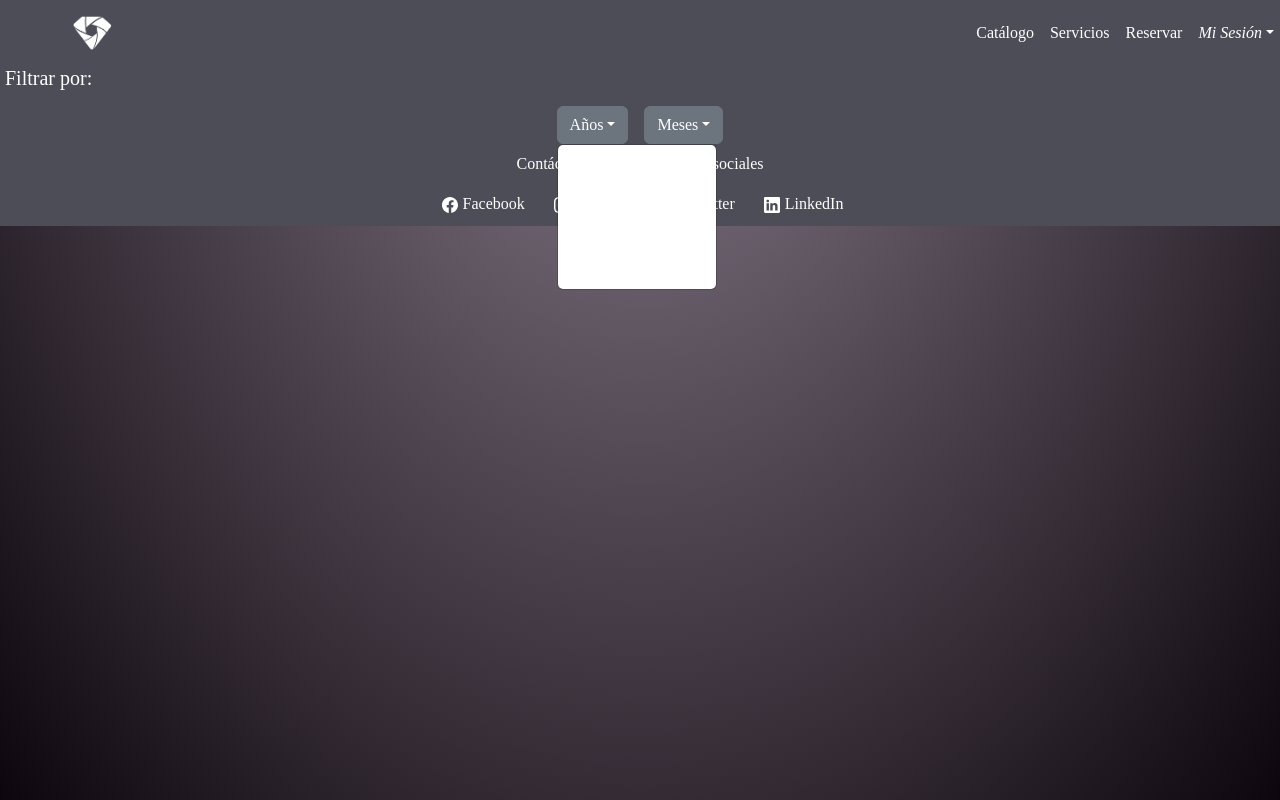
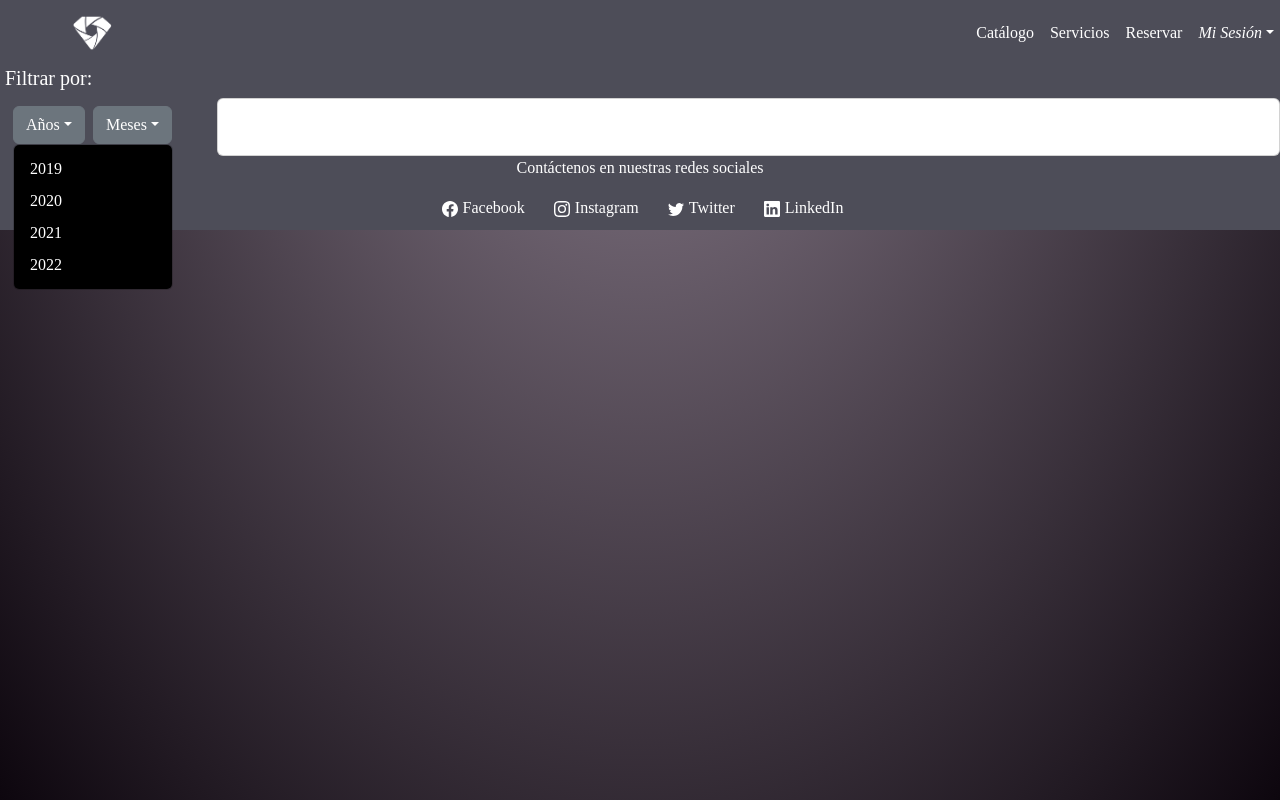
Before and after one commit to LuismadelValle/EstudioCasaLily, a Vue app in the folder plusstudio/plusstudio/: page /catalog in a window 1280 px wide. Both pictures are taken after a click on the button "Años". Built offline with nearby package versions, Linux system fonts and the light colour scheme.

Commit message:
bringing data to dropdowns

```diff
--- a/plusstudio/plusstudio/src/App.vue
+++ b/plusstudio/plusstudio/src/App.vue
@@ -1,5 +1,5 @@
 <template>
-  <div id="app" class="flex w-100">
+  <div id="app" class="flex">
     <router-view />
   </div>
 </template>
@@ -13,9 +13,15 @@
   text-align: center;
   background-color: #4D4D58;
   width: 100%;
+  height: 100%;
   display: flex;
   flex-direction: column;
   min-height: 100%;
   overflow-x: none;
 }
+*,*::before,*::after{
+  margin: 0;
+  padding:0;
+}
+
 </style>
--- a/plusstudio/plusstudio/src/assets/monthsData.json
+++ /dev/null
@@ -1,50 +0,0 @@
-[
-  {
-    "key": 1,
-    "month": "Ene"
-  },
-  {
-    "key": 2,
-    "month": "Feb"
-  },
-  {
-    "key": 3,
-    "month": "Mar"
-  },
-  {
-    "key": 4,
-    "month": "Abr"
-  },
-  {
-    "key": 5,
-    "month": "May"
-  },
-  {
-    "key": 6,
-    "month": "Jun"
-  },
-  {
-    "key": 7,
-    "month": "Jul"
-  },
-  {
-    "key": 8,
-    "month": "Ago"
-  },
-  {
-    "key": 9,
-    "month": "Sep"
-  },
-  {
-    "key": 10,
-    "month": "Oct"
-  },
-  {
-    "key": 11,
-    "month": "Nov"
-  },
-  {
-    "key": 12,
-    "month": "Dic"
-  }
-]
--- a/plusstudio/plusstudio/src/assets/timeData.json
+++ b/plusstudio/plusstudio/src/assets/timeData.json
@@ -1,4 +1,5 @@
 [
+  {"years": [
       {
         "id": 1,
         "year": 2019
@@ -16,3 +17,57 @@
         "year": 2022
       }
     ]
+  },
+  {
+    "months": [
+      {
+        "key": 1,
+        "month": "Ene"
+      },
+      {
+        "key": 2,
+        "month": "Feb"
+      },
+      {
+        "key": 3,
+        "month": "Mar"
+      },
+      {
+        "key": 4,
+        "month": "Abr"
+      },
+      {
+        "key": 5,
+        "month": "May"
+      },
+      {
+        "key": 6,
+        "month": "Jun"
+      },
+      {
+        "key": 7,
+        "month": "Jul"
+      },
+      {
+        "key": 8,
+        "month": "Ago"
+      },
+      {
+        "key": 9,
+        "month": "Sep"
+      },
+      {
+        "key": 10,
+        "month": "Oct"
+      },
+      {
+        "key": 11,
+        "month": "Nov"
+      },
+      {
+        "key": 12,
+        "month": "Dic"
+      }
+    ]
+  }
+]
--- a/plusstudio/plusstudio/src/components/catalogCards.vue
+++ b/plusstudio/plusstudio/src/components/catalogCards.vue
@@ -4,31 +4,57 @@
       <h5>Filtrar por:</h5>
     </b-row>
     <b-dropdown id="dropdown-1" text="Años" class="m-md-2">
-      <b-dropdown-item v-for="time in times" :key="time.id">{{ time.year }}</b-dropdown-item>
+      <b-dropdown-item id="dropdownYears" v-for="year in years">{{ year.year }}</b-dropdown-item>
     </b-dropdown>
     <b-dropdown id="dropdown-2" text="Meses" class="m-md-2">
-      <b-dropdown-item v-for="month in months" :key="months.id">{{ month.month }}</b-dropdown-item>
+      <b-dropdown-item id="dropdownMonths" v-for="month in months"> {{ month.month }}</b-dropdown-item>
     </b-dropdown>
+    <b-row>
+      <b-col sm="2"></b-col>
+      <b-col>
+        <b-card>test</b-card>
+      </b-col>
+    </b-row>
   </div>
 </template>
 
 <script>
 import timeData from '@/assets/timeData.json';
-import monthsData from '@/assets/monthsData.json';
 
 export default {
   data() {
     return {
       times: timeData,
-      months: monthsData
+      years: [],
+      months: []
     }
+  },
+  created() {
+    this.years = this.times[0].years
+    console.log(this.years)
+    this.months = this.times[1].months
+    console.log(this.months)
   }
 }
 </script>
 
 <style>
-  h5 {
-    text-align: left;
-    margin-left: 5px;
-  }
+h5 {
+  text-align: left;
+  margin-left: 5px;
+}
+#dropdown-1 {
+  position: absolute;
+  left: 5px;
+}
+#dropdown-2 {
+  position: absolute;
+  left: 85px;
+}
+#dropdownYears:hover, #dropdownMonths:hover {
+  background-color: #4D4D58;
+}
+.dropdown-item, .dropdown-menu {
+  background-color: black;
+}
 </style>
```
Lines whose indentation alone changed are shown as unchanged.
